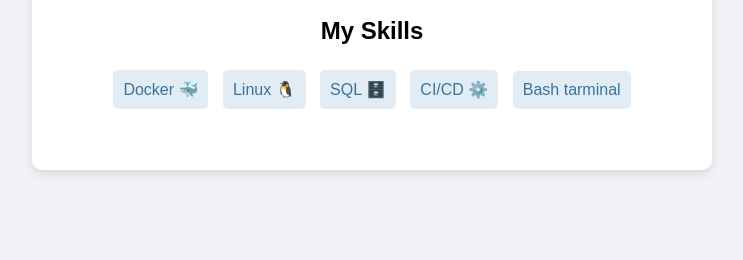
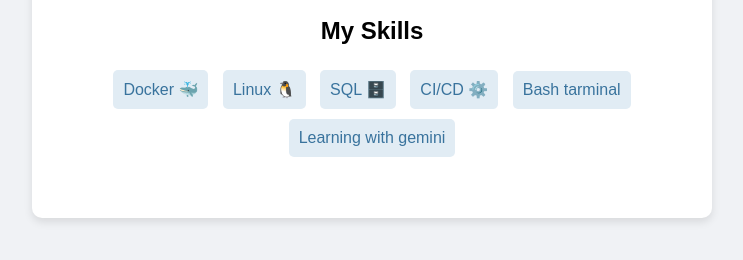
Before and after one commit to Cyber-arghya/my-website, a plain HTML site: page index.html in a window 1280 px wide. Shown: the part 200-460 px from the top of the page, without its empty margins (268-1011 px from the left). Drawn offline with Linux system fonts and the light colour scheme.

Commit message:
html-file

```diff
--- a/index.html
+++ b/index.html
@@ -18,6 +18,8 @@
                 <li>SQL 🗄️</li>
                 <li>CI/CD ⚙️</li>
                 <li>Bash tarminal </li>
+                <li>Learning with gemini </li>
+
             </ul>
         </div>
     </div>
```
